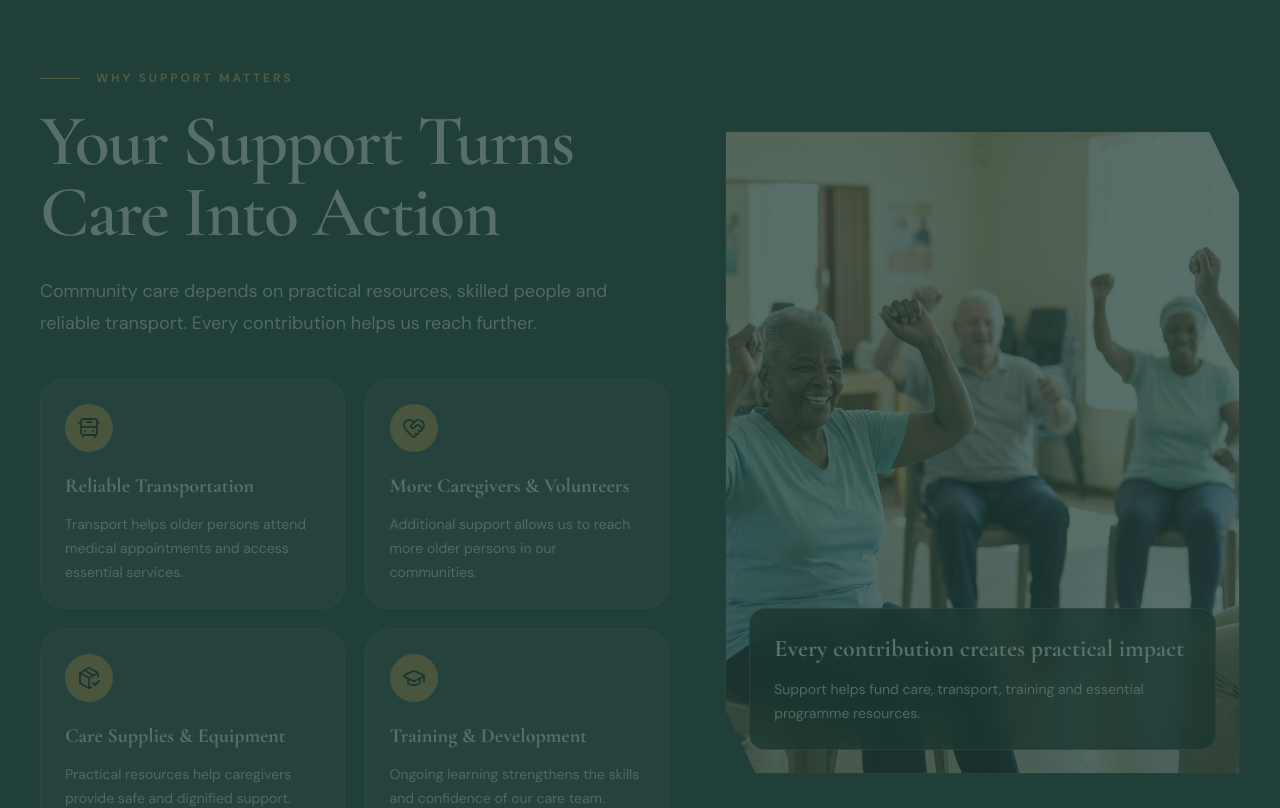
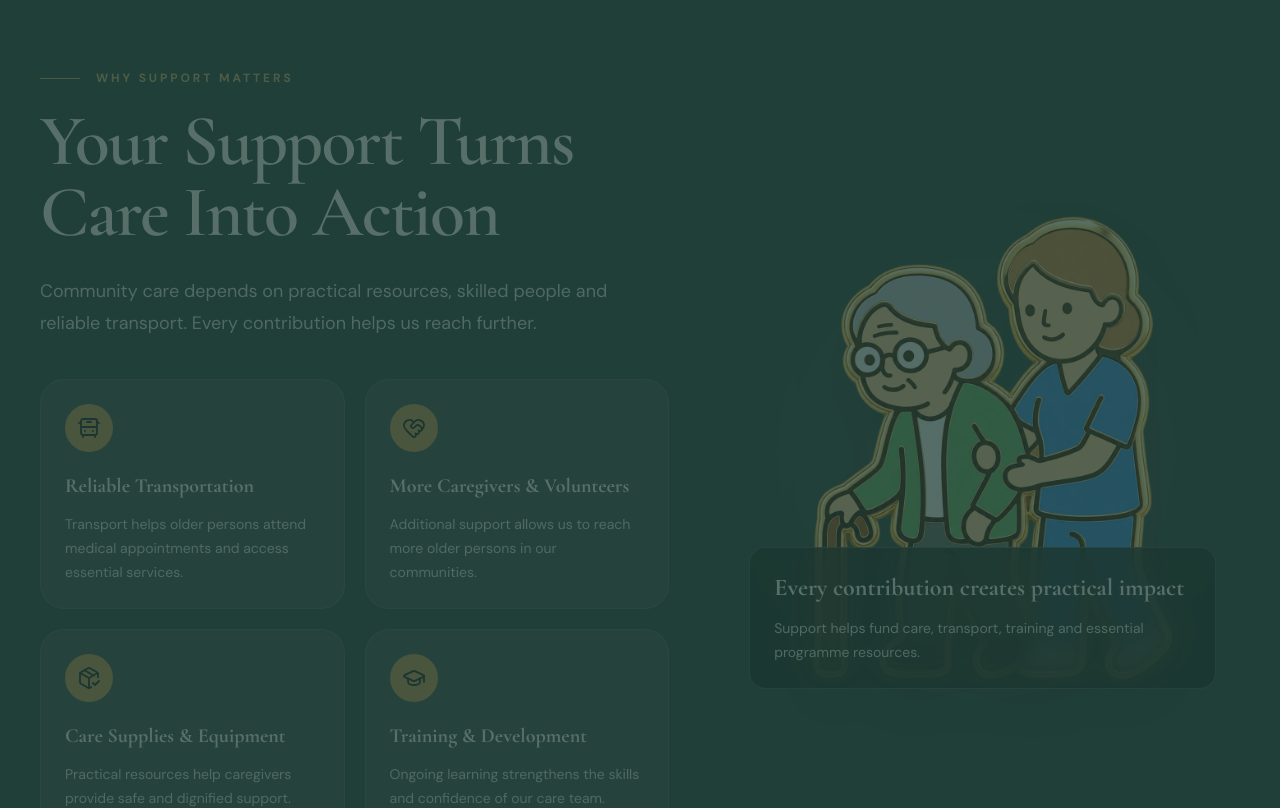
Before and after one commit to Tee-star-black/kitsonet, a React (Vite) app: page / in a window 1280 px wide. Shown: the part 3880-4688 px from the top of the page. Built offline with nearby package versions, Linux system fonts and the light colour scheme; no server answers.

Commit message:
Use assisted care illustration in support section

```diff
--- a/src/sections/SupportMattersSection.tsx
+++ b/src/sections/SupportMattersSection.tsx
@@ -72,16 +72,16 @@ function SupportMattersSection() {
           </div>
         </div>
 
-        <div className="relative">
-          <div className="overflow-hidden image-cut border border-white/10 shadow-2xl">
-            <img
-              src="/images/support-matters.png"
-              alt="A caregiver providing practical assistance to an older person"
-              className="aspect-[4/5] w-full object-cover"
-            />
-          </div>
+        <div className="relative flex min-h-[420px] items-center justify-center lg:min-h-[520px]">
+          <div className="absolute inset-8 rounded-full bg-white/5 blur-3xl" aria-hidden="true" />
 
-          <div className="absolute bottom-6 left-6 right-6 rounded-2xl border border-white/20 bg-primary-950/80 p-6 backdrop-blur-md">
+          <img
+            src="/images/elderly-care-assistance.png"
+            alt="Illustration of a caregiver helping an older person walk safely"
+            className="relative z-10 w-full max-w-[470px] object-contain drop-shadow-2xl"
+          />
+
+          <div className="absolute bottom-6 left-6 right-6 z-20 rounded-2xl border border-white/20 bg-primary-950/80 p-6 backdrop-blur-md">
             <p className="font-heading text-2xl font-bold">
               Every contribution creates practical impact
             </p>
```
